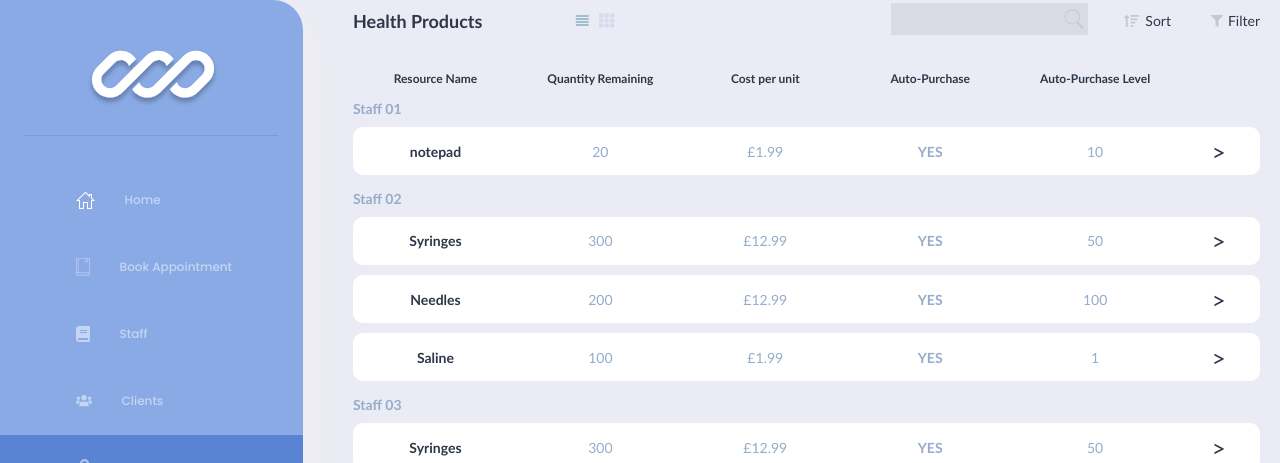
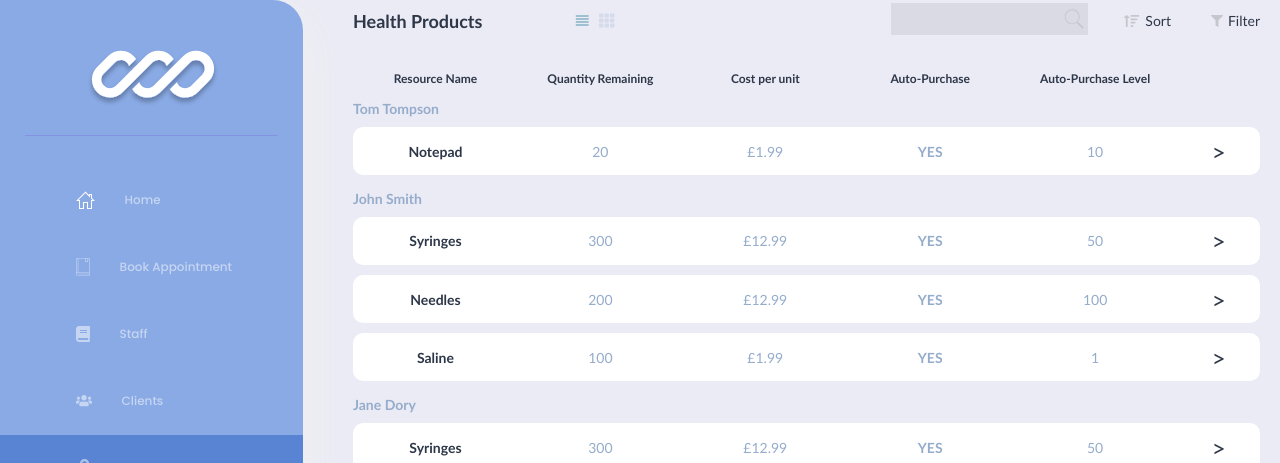
Before and after one commit to nology-tech/Tahiti-Client-Project, a React (Create React App) app: page /resources in a window 1280 px wide. Shown: the top 463 px of the page. Built offline with nearby package versions, Linux system fonts and the light colour scheme.

Commit message:
Got all searches working. Changed header on resources to display staff name instead of number. Capitalized the "n" in notepads in the mock data.

```diff
--- a/src/assets/data/mockData.js
+++ b/src/assets/data/mockData.js
@@ -212,7 +212,7 @@ const mockData = {
 
       resources: [
         {
-          resourceName: "notepad",
+          resourceName: "Notepad",
           resourceId: 1,
           quantity: 20,
           autoPurchase: "YES",
--- a/src/pages/Resources/Resources.jsx
+++ b/src/pages/Resources/Resources.jsx
@@ -5,13 +5,25 @@ import Table from "../../components/Table/Table";
 import TableCard from "../../components/TableCard/TableCard";
 import SideNav from "../../components/SideNav/SideNav";
 import MobileNavButton from "../../components/MobileNavButton/MobileNavButton";
+import { useState } from "react";
 
 const Resources = () => {
-  const getData = mockData.staffData.map((staff, index) => {
+
+  const [searchTerm, setSearchTerm]=useState("")
+
+  const handleInput = (event) => {
+    setSearchTerm(event.target.value)
+  }
+
+  const searchedObject = mockData.staffData.filter((resource)=> {
+    return resource.fullName.toLowerCase().includes(searchTerm.toLowerCase())
+  })
+
+  const getData = searchedObject.map((staff, index) => {
     return (
       <>
-        <h3 className="table-header" key={staff.staffNumber + index}>
-          Staff 0{staff.staffNumber}
+        <h3 className="table-header" key={staff.fullName + index}>
+          {staff.fullName}
         </h3>
         {staff.resources.map((resource, index) => {
           return (
@@ -62,6 +74,8 @@ const Resources = () => {
             column3={"Cost per unit"}
             column4={"Auto-Purchase"}
             column5={"Auto-Purchase Level"}
+            handleInput={handleInput}
+            searchTerm={searchTerm}
           />
           <div className="data-wrap">{getData}</div>
         </div>
```
